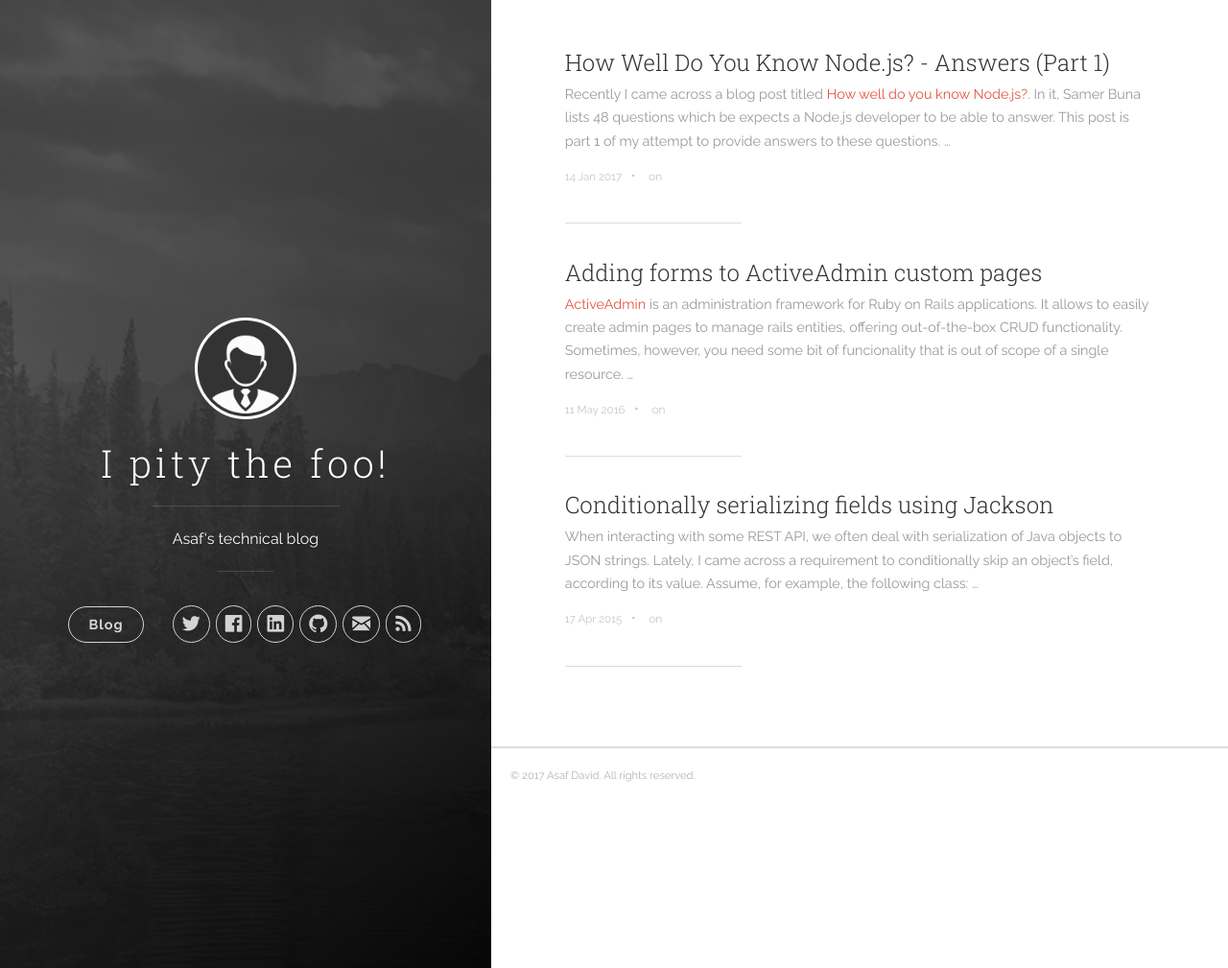
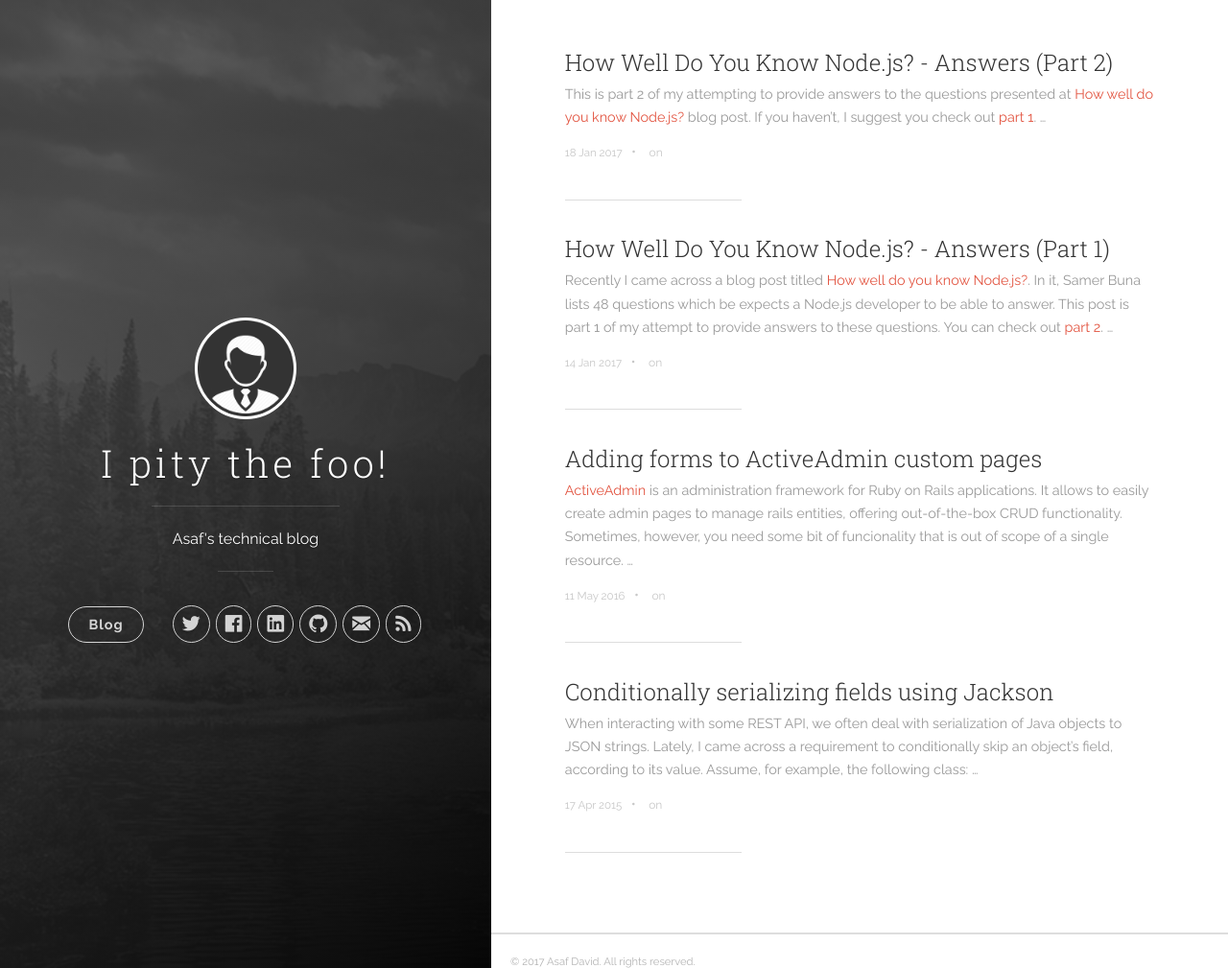
Before and after one commit to asafdav2/asafdav2.github.io, a Jekyll site: the page built from index.html, in a window 1280 px wide and 1009 px high. Shown: the whole window at 96% size. Built offline with Jekyll 4.4.1, drawn with Linux system fonts in a browser that asks for light colours; nearby versions of some CDN libraries; the list of posts is cut into pages by our own code; some of the changed lines change nothing that is shown.

Commit message:
how well do you know node.js answers part 2

````diff
--- a/_posts/2017-01-14-how-well-do-you-know-node-js-answers-part-1.markdown
+++ b/_posts/2017-01-14-how-well-do-you-know-node-js-answers-part-1.markdown
@@ -8,6 +8,7 @@ category: Node.js
 
 Recently I came across a blog post titled [How well do you know Node.js?](https://edgecoders.com/how-well-do-you-know-node-js-36b1473c01c8#.sxqlki3ar). In it, Samer Buna lists 48
 questions which be expects a Node.js developer to be able to answer. This post is part 1 of my attempt to provide answers to these questions.
+You can check out [part 2]({% post_url 2017-01-18-how-well-do-you-know-node-js-answers-part-2 %}).
 
 ### What is the relationship between Node.js and V8? Can Node work without V8?
 V8 is a JavaScript engine developed by The Chromium Project, first for the Google Chrome web browser and later for other projects, including Node.js.
@@ -164,3 +165,6 @@ Beside V8 and libuv, node has several other dependencies:
 * [zlib](http://www.zlib.net/manual.html): used for fast compression and decompression
 
 Read more about [node dependencies](https://nodejs.org/en/docs/meta/topics/dependencies/).
+
+---
+Well, that's it for part 1. You can check out the rest at [part 2]({% post_url 2017-01-18-how-well-do-you-know-node-js-answers-part-2 %})
--- /dev/null
+++ b/_posts/2017-01-18-how-well-do-you-know-node-js-answers-part-2.markdown
@@ -0,0 +1,193 @@
+---
+layout: post
+title: "How Well Do You Know Node.js? - Answers (Part 2)"
+date: 2017-01-18T09:40:00+02:00
+comments: true
+category: Node.js
+---
+
+This is part 2 of my attempting to provide answers to the questions presented at [How well do you know Node.js?](https://edgecoders.com/how-well-do-you-know-node-js-36b1473c01c8#.sxqlki3ar) blog post.
+If you haven't, I suggest you check out [part 1]({% post_url 2017-01-14-how-well-do-you-know-node-js-answers-part-1 %}).
+
+### What’s the problem with the process `uncaughtException` event? How is it different than the exit event?
+The `uncaughtException` event is emitted when an uncaught Javascript exception bubbles all the way back to the event loop. Once
+this event emmits, it means that your application is in an undefined state and it is not safe to continue. Hence this event should
+only be used to perform synchronous cleanup of resources, logging and shutting down the process.
+
+The `exit` event is emitted when the Node.js process is about the exit as a result of either:
+
+* The `process.exit()` method being called explicitly
+* The event loop has no additional work to perform
+
+### What does the `_` mean inside of Node’s REPL?
+Node's REPL always sets `_` to the result of the last expression.
+
+``` javascript
+> 2
+2
+> _
+2
+> 2+2
+4
+> _
+4
+>
+```
+
+### Do Node buffers use V8 memory? Can they be resized?
+No to both questions - Node.js buffers correspond to *fixed-sized*, raw memory allocations *outside* the V8 heap.
+
+### What’s the difference between `Buffer.alloc` and `Buffer.allocUnsafe`?
+`Buffer.alloc` allocates a memory chunk, initializes it (sets every cell to either zero or some predefined value) and returns a Node.js Buffer wrapping
+this memory chunk. `Buffer.allocUnsafe` skips the initialization stage. Instead it returns a Buffer pointing to uninitialized memory. This
+reduces the allocation time duration, but creates a possibility for (sensitive) data leakage, if this uninitialized memory
+is exposed to the user. Thus, you should only `Buffer.allocUnsafe` only if you plan to initialize the memory chunk yourself.
+
+### How is the slice method on buffers different from that on arrays?
+The `buf.slice()` method on buffers is a mutating operation which modifies the memory in the original buffer.
+The `Array.prototype.slice()` method returns a shallow copy of a portion of an array and does not modify it.
+
+### What is the `string_decoder` module useful for? How is it different than casting buffers to strings?
+The `string_decoder` is useful for decoding a `Buffer` instance into strings while preserving endoded multi-byte UTF-8 / UTF-16 characters.
+In oppose to simple buffer cast to string, the `string_decodure` can detect incomplete multibyte characters and handle them. For example:
+
+``` javascript
+const StringDecoder = require('string_decoder').StringDecoder;
+const decoder = new StringDecoder('utf8');
+
+const euro = Buffer.from([0xE2, 0x82, 0xAC]);
+const incompleteEuro = Buffer.from([0xE2, 0x82]);
+
+console.log(decoder.write(euro)); // prints '€'
+console.log(incompleteEuro.toString('utf8')); // prints '��'
+console.log(decoder.write(incompleteEuro)); // prints ''
+```
+
+### What are the 5 major steps that the `require` function does?
+1. Check `Module._cache` for the cached module
+2. If cache is empty, create a new Module instance and save it to the cache
+3. Call module.load() with the given filename. This will call `module.compile()` after reading the file contents
+4. If there was an error loading/parsing the file, delete the bad module from the cache
+5. return `module.exports`
+
+Read more about how `require` actually works [here](http://fredkschott.com/post/2014/06/require-and-the-module-system/)
+
+### What is the `require.resolve` function and what is it useful for?
+The `require.resolve` methods resolves a module to its absolute path.
+
+### What is the main property in `package.json` useful for?
+The main field is a module ID that is the primary entry point to your program. For example, if your package is named
+`foo`, and a user does `require("foo")`, then your main module's exports object will be returned.
+
+### What are circular modular dependencies in Node and how can they be avoided?
+We say that module *A* dependends on module *B* if A has `require('B')` in it. Assume a dependency graph where an edge *(A,B)* means that
+*A* dependens on *B*. Then Circular modular dependencies are cycles in this dependency graph.
+Two ways to avoid circular modular are:
+
+1. move the `require` statements from the top of the file to the point in code they're actually used. this will delay their execution, allowing for the exports to have been created properly
+2. restructure the code. For example move the code that both modules depend on into a new module *C* and let both *A* and *B* depend on *C*.
+
+### What are the 3 file extensions that will be automatically tried by the require function?
+`.js`, `.json` and `.node`.
+
+### When creating an http server and writing a response for a request, why is the end() function required?
+Since the `res` object is a stream, we can write into it in several stages. the `end()` method indicates that we've
+finished writing into it and that the response is ready to be sent to the client.
+
+### When is it ok to use the file system `*Sync` methods?
+When it is OK to block the process while the syncronous operation takes place. For example, this may be valid when writing a CLI tool. It's
+most likely not OK when writing a server that should handle multiple clients concurrently.
+
+### How can you print only one level of a deeply nested object?
+You can use the [`util.inspect`](https://nodejs.org/api/util.html#util_util_inspect_object_options) method.
+
+``` javascript
+const obj = {
+  a: "a",
+  b: {
+    c: "c",
+    d: {
+      e: "e",
+      f: {
+        g: "g",
+      }
+    }
+  }
+};
+
+const util = require('util');
+console.log(util.inspect(obj, {depth: 0})); // prints: '{ a: \'a\', b: [Object]}'
+console.log(util.inspect(obj, {depth: null})); // prints: '{ a: \'a\', b: { c: \'c\', d: { e: \'e\', f: { g: \'g\' } } } }'
+```
+
+### What is the node-gyp package used for?
+`node-gyp` is a cross-platform CLI tool used for compiling native addon modules for Node.js. It bundles [gyp](https://gyp.gsrc.io/) (**G**enerate **Y**our **Project**),
+which is essentially a Meta-Build system: a build system that generates other build systems. GYP specificy sources, flags, etc. for different architectures and
+produces a `Makefile`.
+
+### The objects `exports`, `require`, and `module` are all globally available in every module but they are different in every module. How?
+Before a module's code is executed, Node.js wraps it in the following code:
+
+``` javascript
+(function (exports, require, module, __filename, __dirname) {
+// Your module code actually lives in here
+});
+```
+
+This means that while `exports`, `require` and `module` appear to be global variables, they're actually specific to the module
+
+### If you execute a node script file that has the single line: `console.log(arguments);`, what exactly will node print?
+As seen in the answer above, the module code is an invocation of a function taking `exports`, `require`, `module`, `__filename` and `__dirname`
+as arguments, so these arguments will be printed.
+
+### How can a module be both requirable by other modules and executable directly using the node command?
+A module can detect if its being requirable or executed directly by inspecting the `require.main` value:
+
+``` javascript
+if (require.main === module) {
+    console.log('called directly');
+} else {
+    console.log('required as a module');
+}
+```
+
+See [Accessing the main module](https://nodejs.org/docs/latest/api/all.html#modules_accessing_the_main_module)
+
+### What’s an example of a built-in stream in Node that is both readable and writable?
+[`net.Socket`](https://nodejs.org/api/net.html#net_class_net_socket) is an example for a Duplex (both readable and writable) stream.
+
+### What’s the difference between using event emitters and using simple callback functions to allow for asynchronous handling of code?
+The biggest difference between using callbacks and using event emitters is that callbacks directly couples the original function and the callback,
+whereas using event emitters can let you keep the calling function and the callback separate.
+
+### The require function always caches the module it requires. What can you do if you need to execute the code in a required module many times?
+The cache in which modules are cached in is accessible using `require.cache`. Thus, if you delete a module key from `require.cache`, the next time
+you require it will reload it (and will execute the code in it again).
+
+### What is the `console.time` function useful for?
+`console.time` is useful to measure the time difference between two points in the code; calling `console.time('label')` will record the current
+time, and later calling `console.timeEnd('label')` will display the time difference up to this point (in miliseconds), alongside the label.
+
+### What’s the difference between the *paused* and the *flowing* modes of readable streams?
+Readable streams operate in either *paused* or *flowing* modes. When in *flowing* mode, data is read from the underlying system automatically
+and provided to an application as quickly as possible using events via the EventEmitter interface.
+In *paused* mode, the `stream.read()` method must be called explicitly to read chunks of data from the stream.
+
+### What does the `--inspect` argument do for the node command?
+The `--inspect` argument allows to attache Chrome DevTools to Node.js instances for debugging and profiling.
+
+### When working with streams, when do you use the pipe function and when do you use events? Can those two methods be combined?
+`.pipe()` is a function that takes a readable source stream `src` and hooks the output to a destination writable stream `dst`
+
+``` javascript
+src.pipe(dst)
+```
+
+essentialy it means that `.pipe()` takes care of listening for `data` and `end` events from `src`. So, to answer the questions,
+using `.pipe()` can make the code more straight forward when this is the functionaly you're interested in. Events can be used
+to tailor more specific functionaly for your use case.
+
+---
+
+Well, this was fun, and I leart quite a lot while writing these posts. I hope it was beneficial to you as well. I'd really like to read
+your feedback at the comments section below.
````
